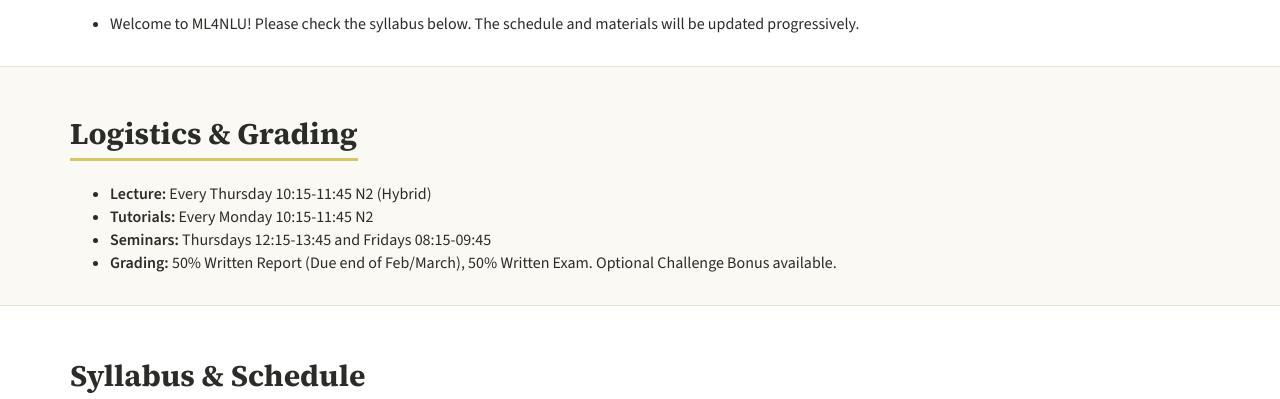
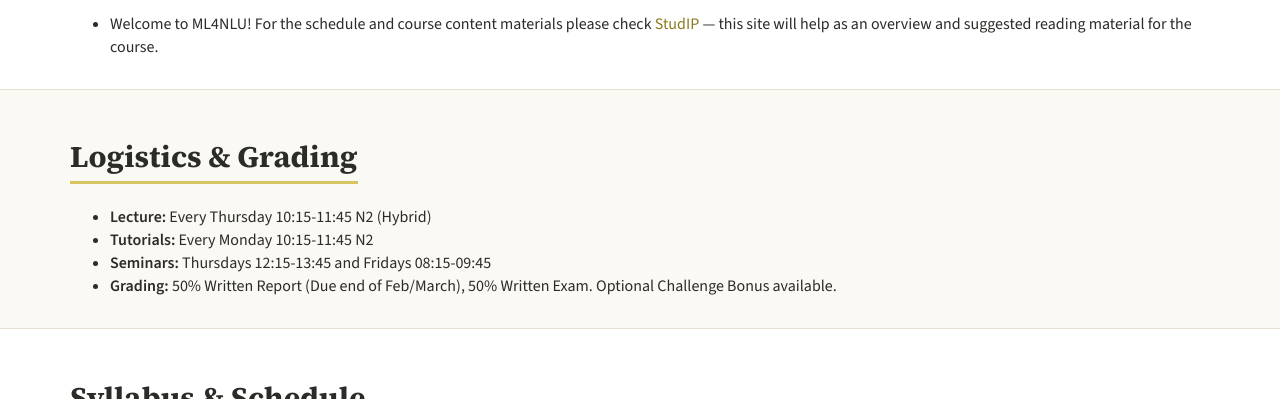
Before and after one commit to ifisam/ML4NLU_Winter26_27, a plain HTML site: page index.html in a window 1280 px wide. Shown: the part 701-1100 px from the top of the page. Drawn offline with nearby package versions, Linux system fonts and the light colour scheme.

Commit message:
Update Announcements text to point to StudIP for schedule/materials

```diff
--- a/index.html
+++ b/index.html
@@ -58,7 +58,7 @@
 <div class="container sec" id="announcements">
   <h2>Announcements</h2>
   <ul>
-      <li>Welcome to ML4NLU! Please check the syllabus below. The schedule and materials will be updated progressively.</li>
+      <li>Welcome to ML4NLU! For the schedule and course content materials please check <a href="https://studip.uni-trier.de/dispatch.php/login?" target="_blank">StudIP</a> &mdash; this site will help as an overview and suggested reading material for the course.</li>
   </ul>
 </div>
 
```
